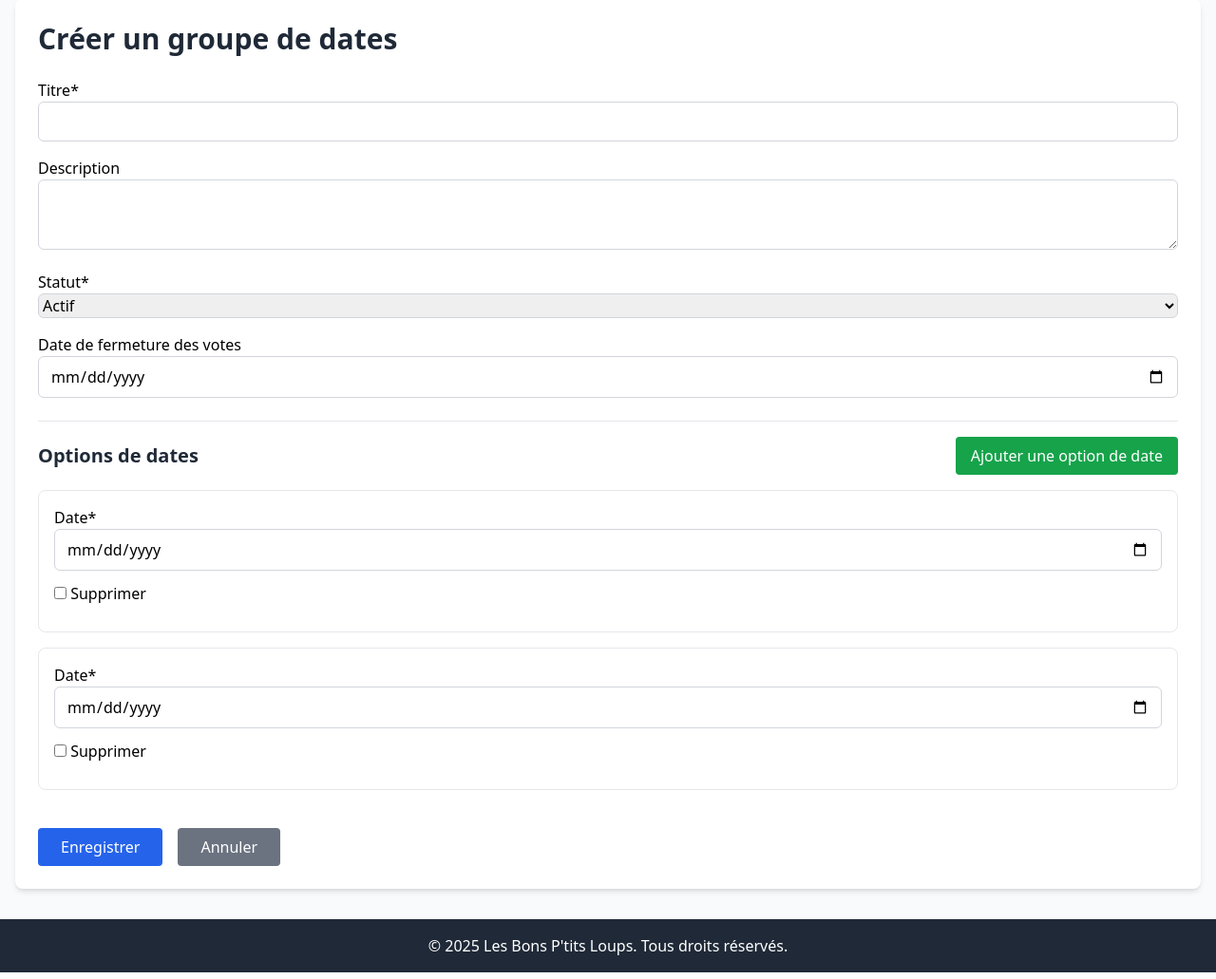
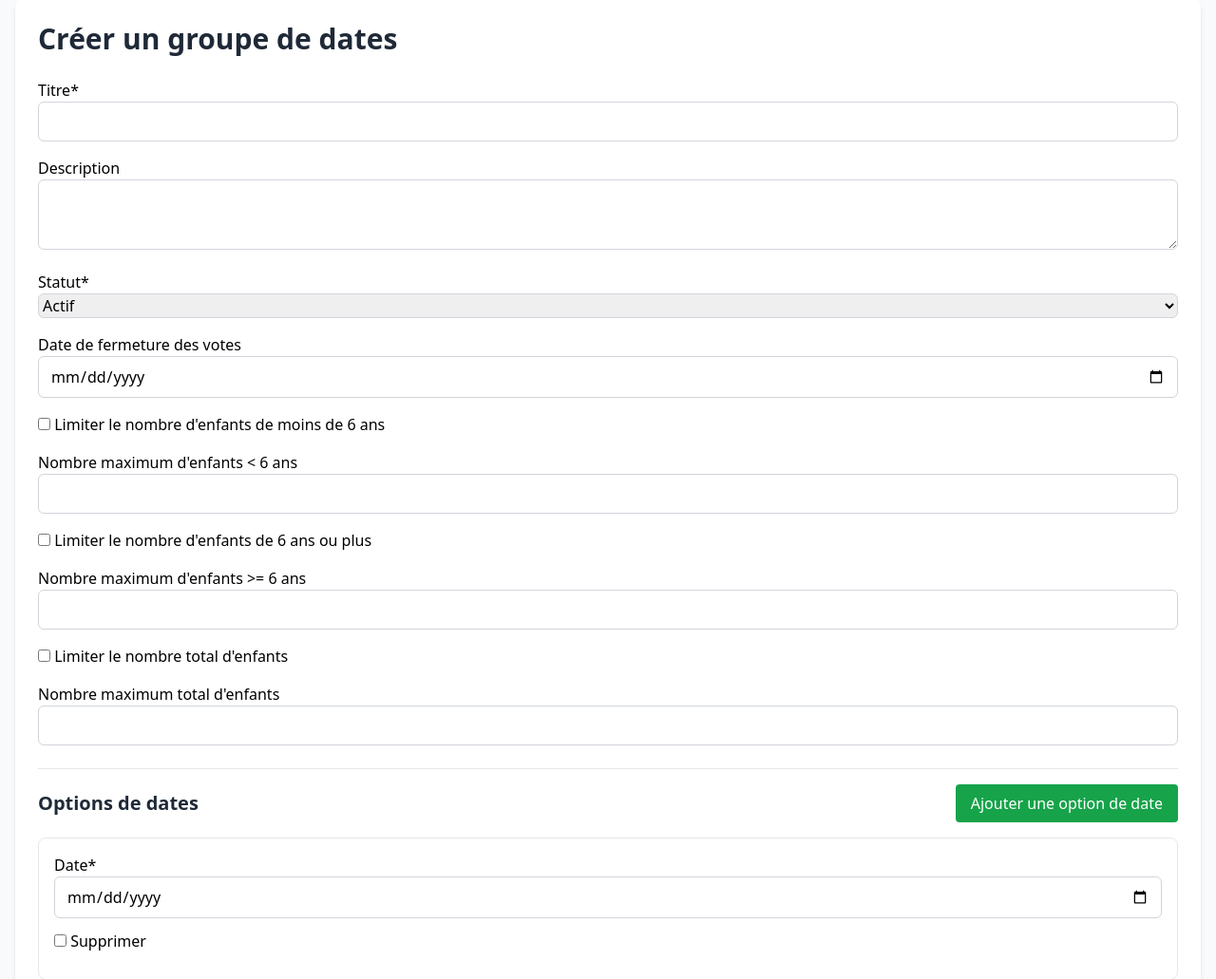
Before and after one commit to Oripy/BonPtitLoup, a Django app: page /admin-panel/create/ in a window 1280 px wide. Shown: the part 105-1136 px from the top of the page at 95% size. Run offline with Django 5.2, Linux system fonts and the light colour scheme; the visitor is signed in with stand-in values (Sample User, id 1); some libraries are stand-ins or nearby versions.

Commit message:
Add restrictions for child voting in DateGroup model and update forms and templates

```diff
--- a/admin_panel/forms.py
+++ b/admin_panel/forms.py
@@ -22,18 +22,35 @@ class DateInput(forms.DateInput):
 class DateGroupForm(forms.ModelForm):
     class Meta:
         model = DateGroup
-        fields = ['title', 'description', 'status', 'vote_closing_date']
+        fields = [
+            'title', 'description', 'status', 'vote_closing_date',
+            'restrict_children_under_6', 'max_children_under_6',
+            'restrict_children_over_6', 'max_children_over_6',
+            'restrict_total_children', 'max_total_children'
+        ]
         labels = {
             'title': _('Titre'),
             'description': _('Description'),
             'status': _('Statut'),
             'vote_closing_date': _('Date de fermeture des votes'),
+            'restrict_children_under_6': _('Limiter le nombre d\'enfants de moins de 6 ans'),
+            'max_children_under_6': _('Nombre maximum d\'enfants < 6 ans'),
+            'restrict_children_over_6': _('Limiter le nombre d\'enfants de 6 ans ou plus'),
+            'max_children_over_6': _('Nombre maximum d\'enfants >= 6 ans'),
+            'restrict_total_children': _('Limiter le nombre total d\'enfants'),
+            'max_total_children': _('Nombre maximum total d\'enfants'),
         }
         widgets = {
             'title': forms.TextInput(attrs={'class': 'form-control'}),
             'description': forms.Textarea(attrs={'class': 'form-control', 'rows': 3}),
             'status': forms.Select(attrs={'class': 'form-control'}),
             'vote_closing_date': DateInput(attrs={'class': 'form-control'}),
+            'restrict_children_under_6': forms.CheckboxInput(attrs={'class': 'form-check-input'}),
+            'max_children_under_6': forms.NumberInput(attrs={'class': 'form-control', 'min': 0}),
+            'restrict_children_over_6': forms.CheckboxInput(attrs={'class': 'form-check-input'}),
+            'max_children_over_6': forms.NumberInput(attrs={'class': 'form-control', 'min': 0}),
+            'restrict_total_children': forms.CheckboxInput(attrs={'class': 'form-check-input'}),
+            'max_total_children': forms.NumberInput(attrs={'class': 'form-control', 'min': 0}),
         }
 
 
--- a/voting/models.py
+++ b/voting/models.py
@@ -16,6 +16,14 @@ class DateGroup(models.Model):
     created_at = models.DateTimeField(auto_now_add=True, verbose_name=_('Date de création'))
     status = models.CharField(max_length=10, choices=STATUS_CHOICES, default='active', verbose_name=_('Statut'))
     vote_closing_date = models.DateField(blank=True, null=True, verbose_name=_('Date de fermeture des votes'))
+
+    # Restrictions
+    restrict_children_under_6 = models.BooleanField(default=False, verbose_name=_('Limiter enfants < 6 ans'))
+    max_children_under_6 = models.PositiveIntegerField(blank=True, null=True, verbose_name=_('Max enfants < 6 ans'))
+    restrict_children_over_6 = models.BooleanField(default=False, verbose_name=_('Limiter enfants >= 6 ans'))
+    max_children_over_6 = models.PositiveIntegerField(blank=True, null=True, verbose_name=_('Max enfants >= 6 ans'))
+    restrict_total_children = models.BooleanField(default=False, verbose_name=_('Limiter total enfants'))
+    max_total_children = models.PositiveIntegerField(blank=True, null=True, verbose_name=_('Max total enfants'))
 
     class Meta:
         verbose_name = _('Groupe de dates')
@@ -136,6 +144,57 @@ class TimeSlot(models.Model):
         period_display = dict(self.PERIOD_CHOICES).get(self.period, self.period)
         return f"{self.date_option} - {period_display}"
 
+    def get_yes_votes_by_age_group(self):
+        """Get count of 'yes' votes grouped by age (under 6, over 6)"""
+        yes_votes = self.votes.filter(choice='yes').select_related('child')
+        under_six = sum(1 for vote in yes_votes if vote.child.age() < 6)
+        over_six = sum(1 for vote in yes_votes if vote.child.age() >= 6)
+        return {
+            'under_6': under_six,
+            'over_6': over_six,
+            'total': under_six + over_six
+        }
+
+    def check_restrictions(self, child_to_add=None):
+        """
+        Check if restrictions are met for 'yes' votes.
+        Returns: {'valid': bool, 'errors': [list of error messages]}
+        If child_to_add is provided, checks if adding this child would violate restrictions.
+        """
+        date_group = self.date_option.date_group
+        errors = []
+
+        counts = self.get_yes_votes_by_age_group()
+
+        # Check if we need to account for a child to be added
+        if child_to_add:
+            if child_to_add.age() < 6:
+                counts['under_6'] += 1
+            else:
+                counts['over_6'] += 1
+            counts['total'] += 1
+
+        # Check children under 6 restriction
+        if date_group.restrict_children_under_6 and date_group.max_children_under_6:
+            if counts['under_6'] > date_group.max_children_under_6:
+                errors.append(_('Limite d\'enfants de moins de 6 ans dépassée (max: %(max)d)') % {'max': date_group.max_children_under_6})
+
+        # Check children over 6 restriction
+        if date_group.restrict_children_over_6 and date_group.max_children_over_6:
+            if counts['over_6'] > date_group.max_children_over_6:
+                errors.append(_('Limite d\'enfants de 6 ans ou plus dépassée (max: %(max)d)') % {'max': date_group.max_children_over_6})
+
+        # Check total children restriction
+        if date_group.restrict_total_children and date_group.max_total_children:
+            if counts['total'] > date_group.max_total_children:
+                errors.append(_('Limite du nombre total d\'enfants dépassée (max: %(max)d)') % {'max': date_group.max_total_children})
+
+        return {
+            'valid': len(errors) == 0,
+            'errors': errors,
+            'counts': counts
+        }
+
 
 class Vote(models.Model):
     CHOICE_CHOICES = [
```
Also changed, not shown: voting/templates/voting/results.html (+26 -0 lines), voting/templates/voting/vote.html (+26 -0 lines), voting/views.py (+39 -0 lines), voting/migrations/0009_dategroup_max_children_over_6_and_more.py (added).
